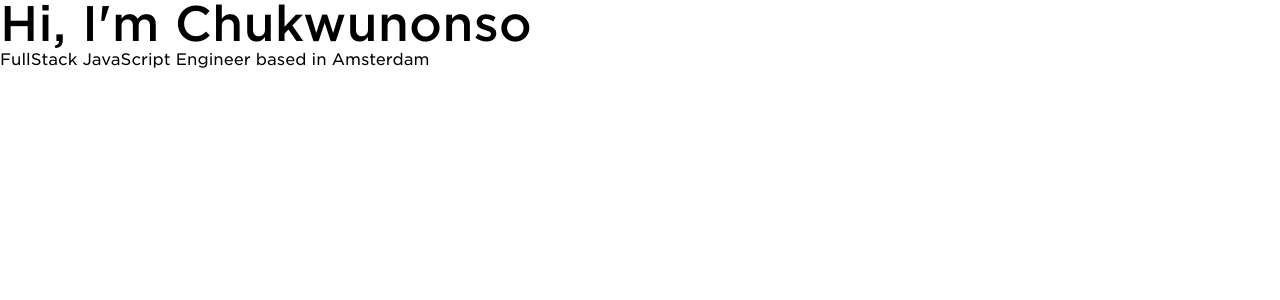
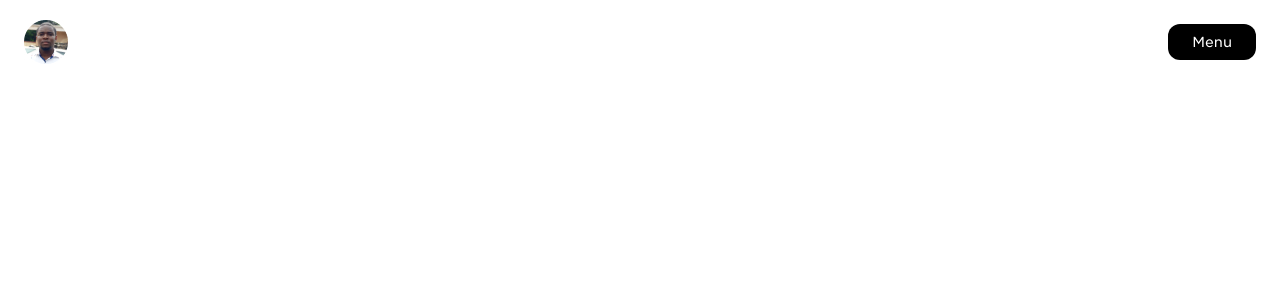
Before and after one commit to thehermitofcode/portfolio-website, a Nuxt app: page / in a window 1280 px wide. Shown: the top 300 px of the page. Built offline with nearby package versions, Linux system fonts and the light colour scheme.

Commit message:
Build out the NavBar component UI

```diff
--- /dev/null
+++ b/components/NavBar.vue
@@ -0,0 +1,24 @@
+<template>
+  <nav class="grid grid-cols-2 mt-5">
+      <div>
+          <img src="~/assets/img/profile.jpg" alt="profile-picture">
+      </div>
+      <div class="self-center justify-self-end">
+          <button class="font-body font-normal py-2 px-6 text-sm rounded-[12px] bg-black text-white subpixel-antialiased">Menu</button>
+      </div>
+  </nav>
+</template>
+
+<script>
+export default {
+    data() {
+        return ''
+    }
+}
+</script>
+
+
+
+<style>
+
+</style>
--- a/components/NuxtLogo.vue
+++ /dev/null
@@ -1,11 +0,0 @@
-<template>
-  <svg class="nuxt-logo" viewBox="0 0 45 30" fill="none" xmlns="http://www.w3.org/2000/svg">
-    <path d="M24.7203 29.704H41.1008C41.6211 29.7041 42.1322 29.5669 42.5828 29.3061C43.0334 29.0454 43.4075 28.6704 43.6675 28.2188C43.9275 27.7672 44.0643 27.2549 44.0641 26.7335C44.0639 26.2121 43.9266 25.6999 43.6662 25.2485L32.6655 6.15312C32.4055 5.70162 32.0315 5.32667 31.581 5.06598C31.1305 4.8053 30.6195 4.66805 30.0994 4.66805C29.5792 4.66805 29.0682 4.8053 28.6177 5.06598C28.1672 5.32667 27.7932 5.70162 27.5332 6.15312L24.7203 11.039L19.2208 1.48485C18.9606 1.03338 18.5864 0.658493 18.1358 0.397853C17.6852 0.137213 17.1741 0 16.6538 0C16.1336 0 15.6225 0.137213 15.1719 0.397853C14.7213 0.658493 14.3471 1.03338 14.0868 1.48485L0.397874 25.2485C0.137452 25.6999 0.000226653 26.2121 2.8053e-07 26.7335C-0.000226092 27.2549 0.136554 27.7672 0.396584 28.2188C0.656614 28.6704 1.03072 29.0454 1.48129 29.3061C1.93185 29.5669 2.44298 29.7041 2.96326 29.704H13.2456C17.3195 29.704 20.3239 27.9106 22.3912 24.4118L27.4102 15.7008L30.0986 11.039L38.1667 25.0422H27.4102L24.7203 29.704ZM13.0779 25.0374L5.9022 25.0358L16.6586 6.36589L22.0257 15.7008L18.4322 21.9401C17.0593 24.2103 15.4996 25.0374 13.0779 25.0374Z" fill="#00DC82" />
-  </svg>
-</template>
-
-<style>
-.nuxt-logo {
-  height: 180px;
-}
-</style>
--- a/pages/index.vue
+++ b/pages/index.vue
@@ -1,7 +1,6 @@
 <template>
-  <div class="font-body container">
-    <h1 class="text-5xl font-bold">Hi, I'm Chukwunonso</h1>
-    <p>FullStack JavaScript Engineer based in Amsterdam</p>
+  <div class="container mx-auto px-6">
+    <NavBar />
   </div>
 </template>
 
```
Also changed, not shown: 1 other file (tests, documents, lock files or other folders).
